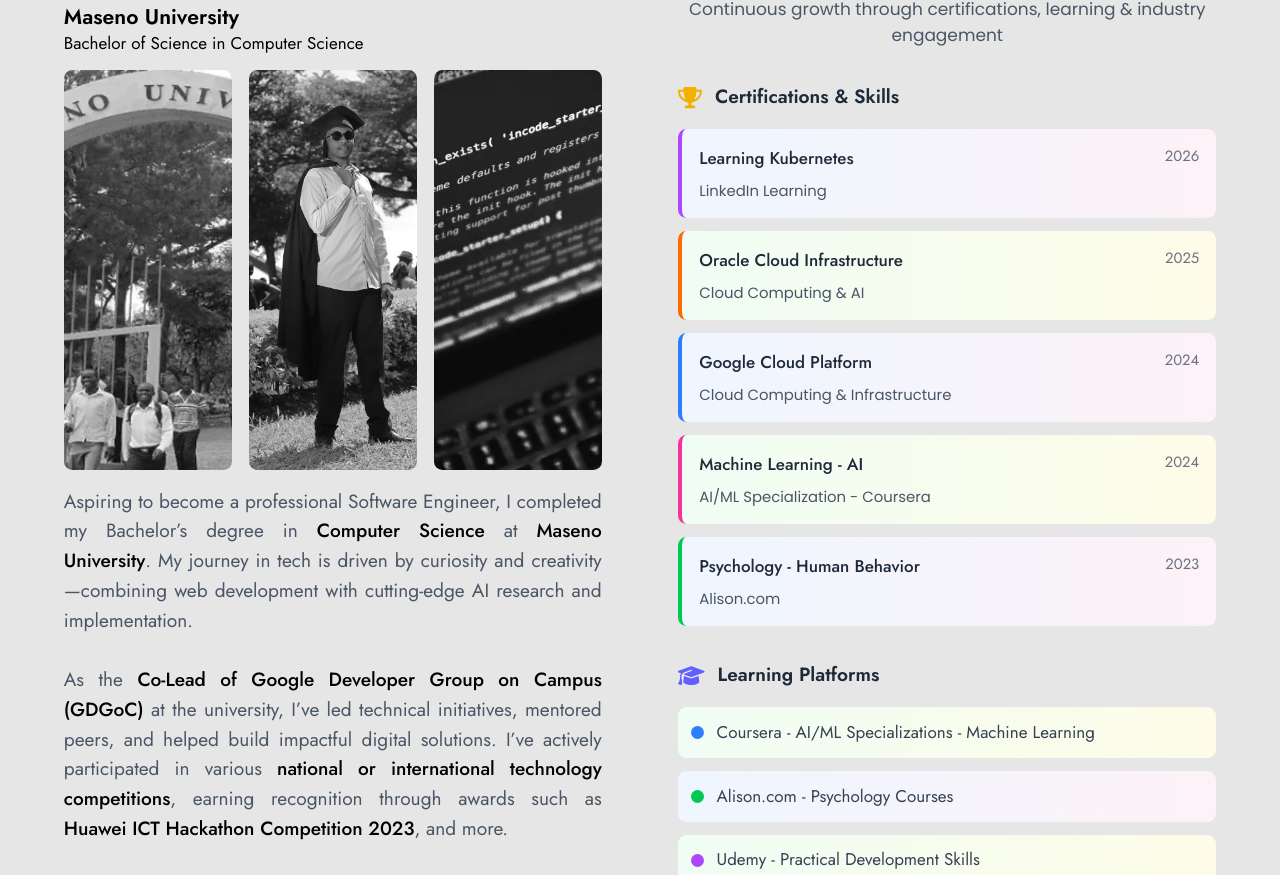
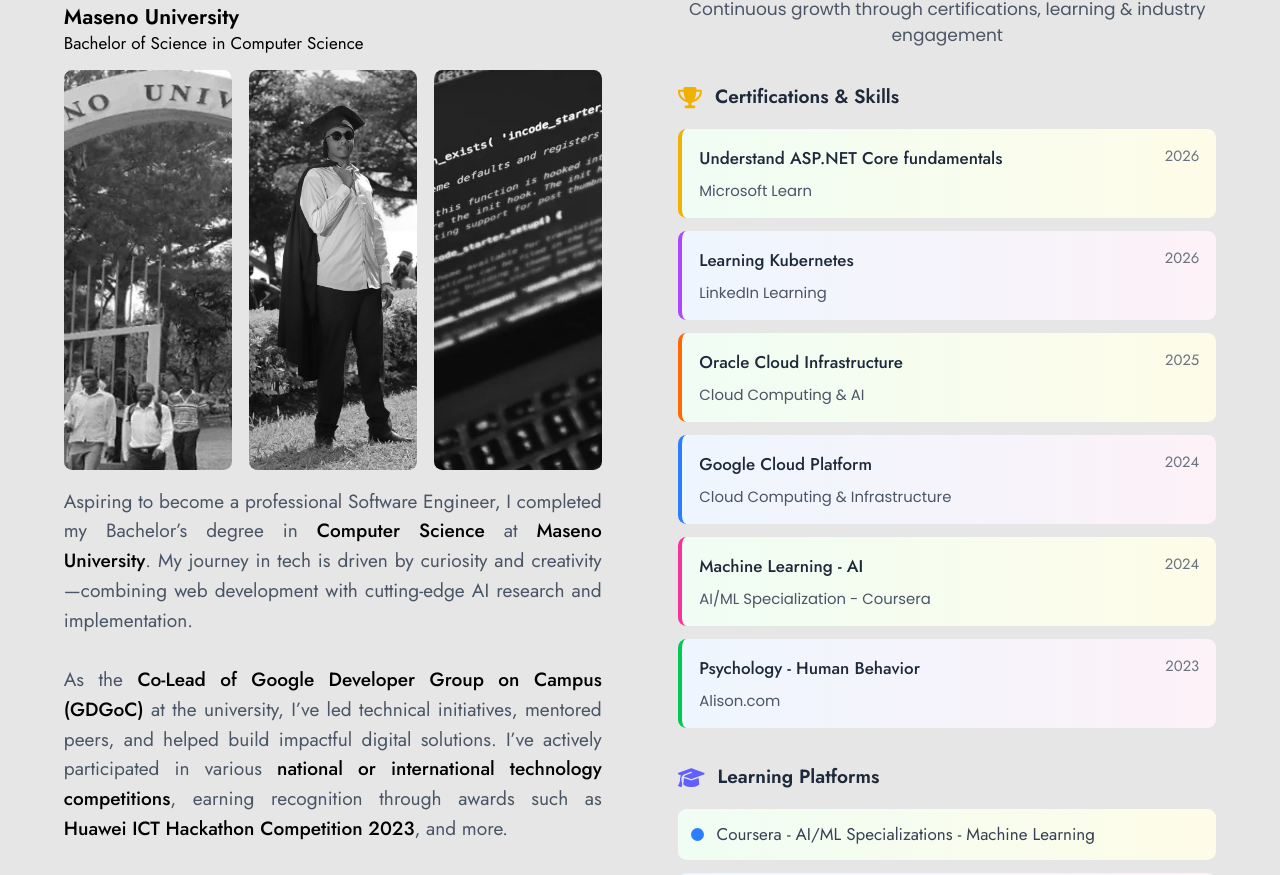
Before and after one commit to unlisted02/myPortfolio-2, a Next.js app: page /about in a window 1280 px wide. Shown: the part 4776-5651 px from the top of the page. Built offline with nearby package versions, Linux system fonts and the light colour scheme.

Commit message:
Add ASP.NET Core certification card
Add a new certification entry to the Certifications & Skills section

```diff
--- a/app/about/components/education.jsx
+++ b/app/about/components/education.jsx
@@ -197,6 +197,13 @@ export default function Education() {
 								<h3 className="text-lg font-semibold text-gray-800">Certifications & Skills</h3>
 							</div>
 							<div className="grid grid-cols-1 gap-3">
+							<div className="p-4 border-l-4 border-yellow-500 rounded-lg bg-gradient-to-r from-green-50 to-yellow-50">
+									<div className="flex items-start justify-between mb-2">
+										<span className="font-medium text-gray-800">Understand ASP.NET Core fundamentals</span>
+										<span className="text-sm text-gray-500">2026</span>
+									</div>
+									<p className="text-sm text-gray-600">Microsoft Learn</p>
+								</div>
 							<div className="p-4 border-l-4 border-purple-500 rounded-lg bg-gradient-to-r from-blue-50 to-pink-50">
 								<div className="flex items-start justify-between mb-2">
 									<span className="font-medium text-gray-800">Learning Kubernetes</span>
```
